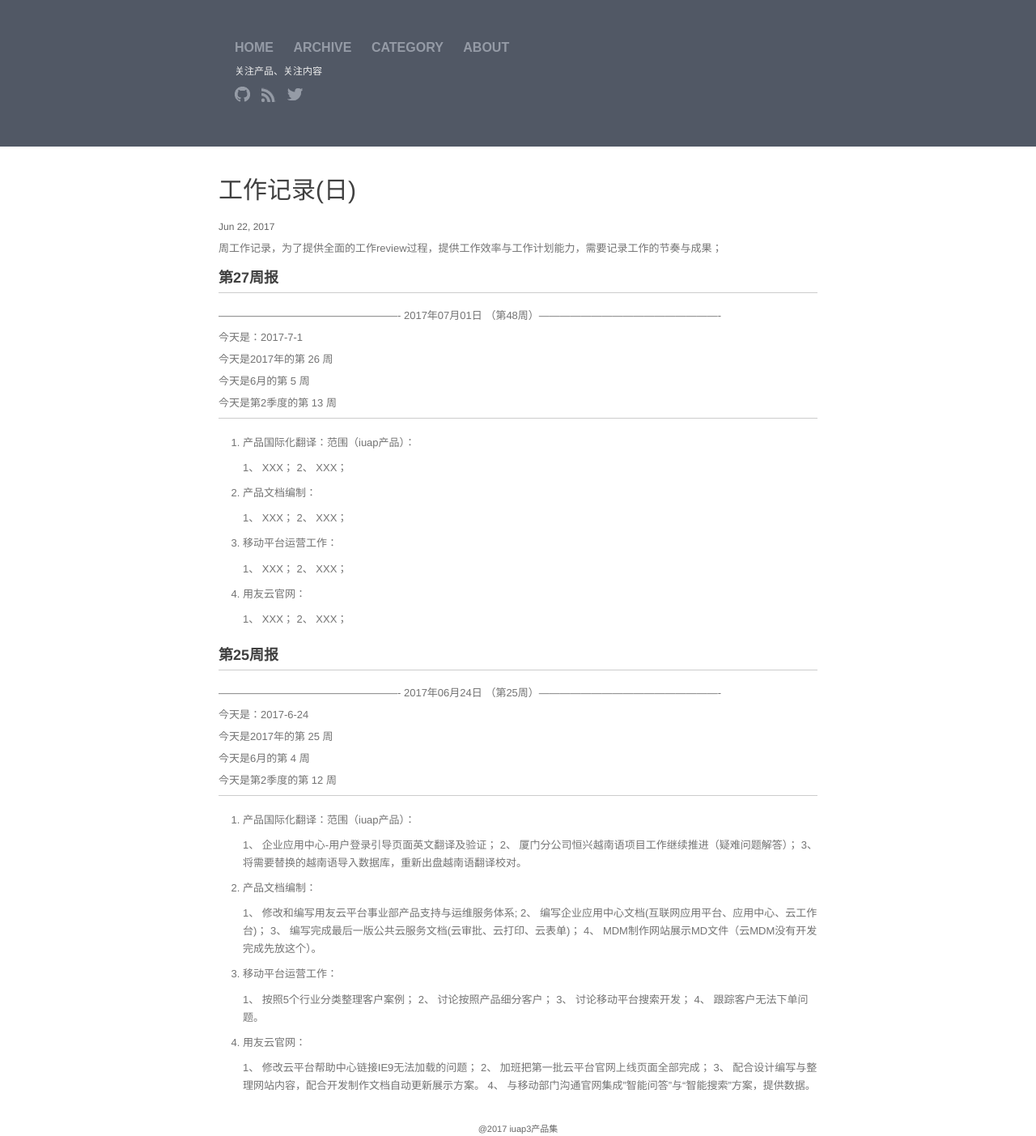
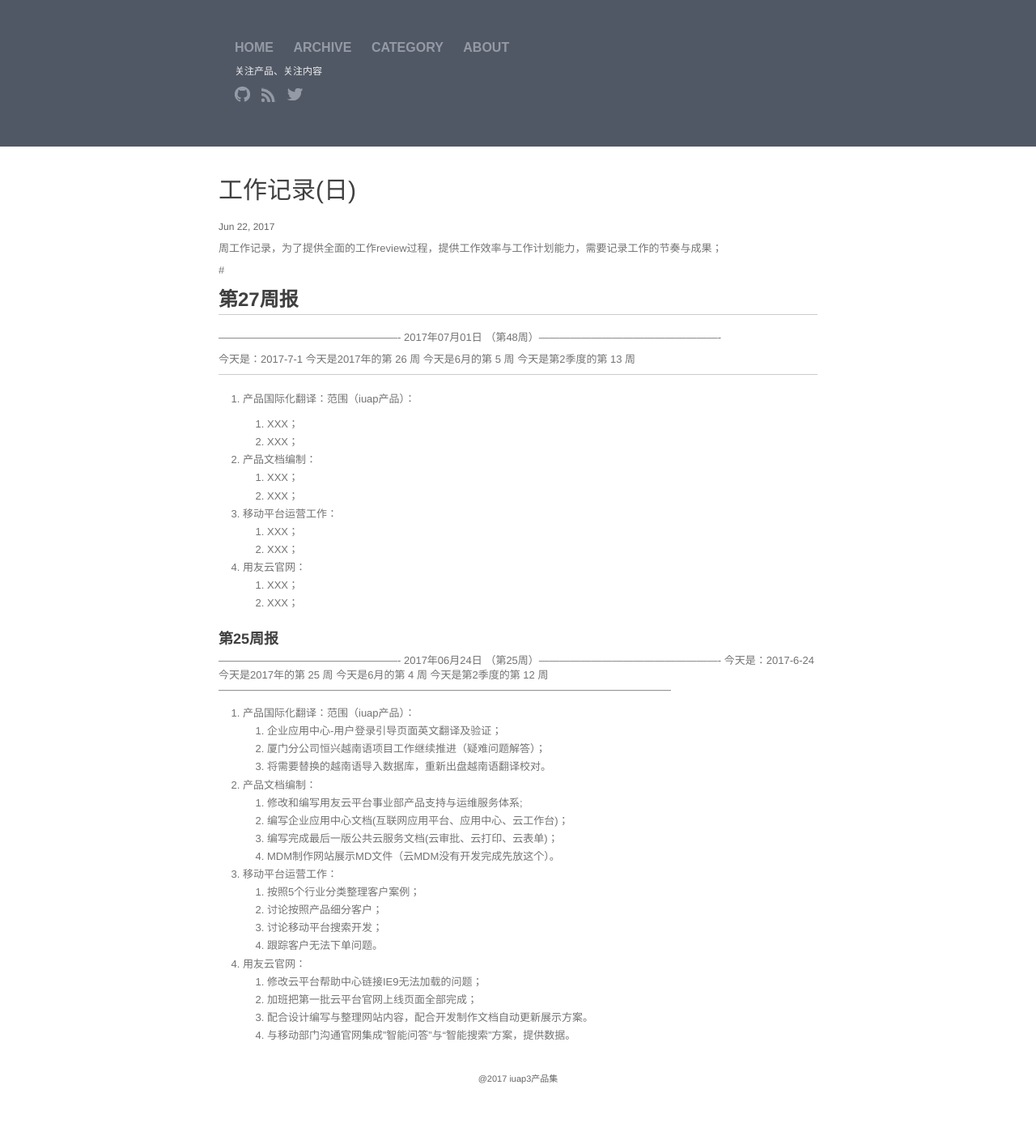
Before and after one commit to walllFlower/blog, a Jekyll site: the page built from _posts/2017-06-22-day_report_cxz.md, in a window 1280 px wide. Shown: the whole page at 81% size. Built offline with Jekyll 4.4.1, drawn with Linux system fonts in a browser that asks for light colours; comment, search, counter and statistics services are not loaded; after the commit the page ends 1341 px from its top, so only the background shows below that.

Commit message:
Update 2017-06-22-day_report_cxz.md

```diff
--- a/_posts/2017-06-22-day_report_cxz.md
+++ b/_posts/2017-06-22-day_report_cxz.md
@@ -7,83 +7,57 @@ categories: 日报 第25周
 
 周工作记录，为了提供全面的工作review过程，提供工作效率与工作计划能力，需要记录工作的节奏与成果；
 
-### 第27周报
-
+#
+## 第27周报
 ***
-
 ---------------------------------------------------- 2017年07月01日 （第48周）----------------------------------------------------
 
 今天是：2017-7-1
-
 今天是2017年的第 26 周
-
 今天是6月的第 5 周
-
 今天是第2季度的第 13 周
 
+
 ***
-
 1. 产品国际化翻译：范围（iuap产品）：
 
-    1、 XXX；
-    2、 XXX；
-
+    1. XXX；
+    2. XXX；
 2. 产品文档编制：
-
-    1、 XXX；
-    2、 XXX；
-
+    1. XXX；
+    2. XXX；
 3. 移动平台运营工作：
-
-    1、 XXX；
-    2、 XXX；
-
+    1. XXX；
+    2. XXX；
 4. 用友云官网：
-
-    1、 XXX；
-    2、 XXX；
+    1. XXX；
+    2. XXX；
 
 
 
 ### 第25周报
-
-***
-
 ---------------------------------------------------- 2017年06月24日 （第25周）----------------------------------------------------
-
 今天是：2017-6-24
-
 今天是2017年的第 25 周
-
 今天是6月的第 4 周
-
 今天是第2季度的第 12 周
-
-***
-
+---------------------------------------------------------------------------------------------------------------------------------
 1. 产品国际化翻译：范围（iuap产品）：
-
-    1、 企业应用中心-用户登录引导页面英文翻译及验证；
-    2、 厦门分公司恒兴越南语项目工作继续推进（疑难问题解答）；
-    3、 将需要替换的越南语导入数据库，重新出盘越南语翻译校对。
-
+    1. 企业应用中心-用户登录引导页面英文翻译及验证；
+    2. 厦门分公司恒兴越南语项目工作继续推进（疑难问题解答）；
+    3. 将需要替换的越南语导入数据库，重新出盘越南语翻译校对。
 2. 产品文档编制：
-
-    1、 修改和编写用友云平台事业部产品支持与运维服务体系;
-    2、 编写企业应用中心文档(互联网应用平台、应用中心、云工作台)；
-    3、 编写完成最后一版公共云服务文档(云审批、云打印、云表单)；
-    4、 MDM制作网站展示MD文件（云MDM没有开发完成先放这个）。
-
+    1. 修改和编写用友云平台事业部产品支持与运维服务体系;
+    2. 编写企业应用中心文档(互联网应用平台、应用中心、云工作台)；
+    3. 编写完成最后一版公共云服务文档(云审批、云打印、云表单)；
+    4. MDM制作网站展示MD文件（云MDM没有开发完成先放这个）。
 3. 移动平台运营工作：
-
-    1、 按照5个行业分类整理客户案例；
-    2、 讨论按照产品细分客户；
-    3、 讨论移动平台搜索开发；
-    4、 跟踪客户无法下单问题。
-
+    1. 按照5个行业分类整理客户案例；
+    2. 讨论按照产品细分客户；
+    3. 讨论移动平台搜索开发；
+    4. 跟踪客户无法下单问题。
 4. 用友云官网：
-
-    1、 修改云平台帮助中心链接IE9无法加载的问题；
-    2、 加班把第一批云平台官网上线页面全部完成；
-    3、 配合设计编写与整理网站内容，配合开发制作文档自动更新展示方案。
-    4、 与移动部门沟通官网集成”智能问答”与“智能搜索”方案，提供数据。
+    1. 修改云平台帮助中心链接IE9无法加载的问题；
+    2. 加班把第一批云平台官网上线页面全部完成；
+    3. 配合设计编写与整理网站内容，配合开发制作文档自动更新展示方案。
+    4. 与移动部门沟通官网集成”智能问答”与“智能搜索”方案，提供数据。
```
